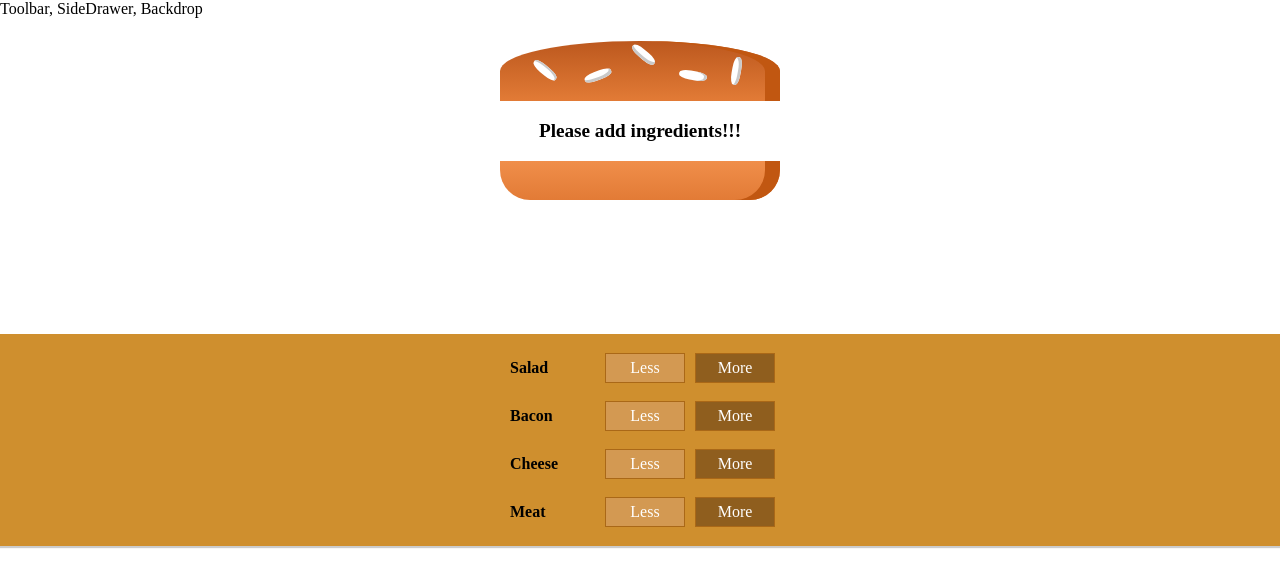
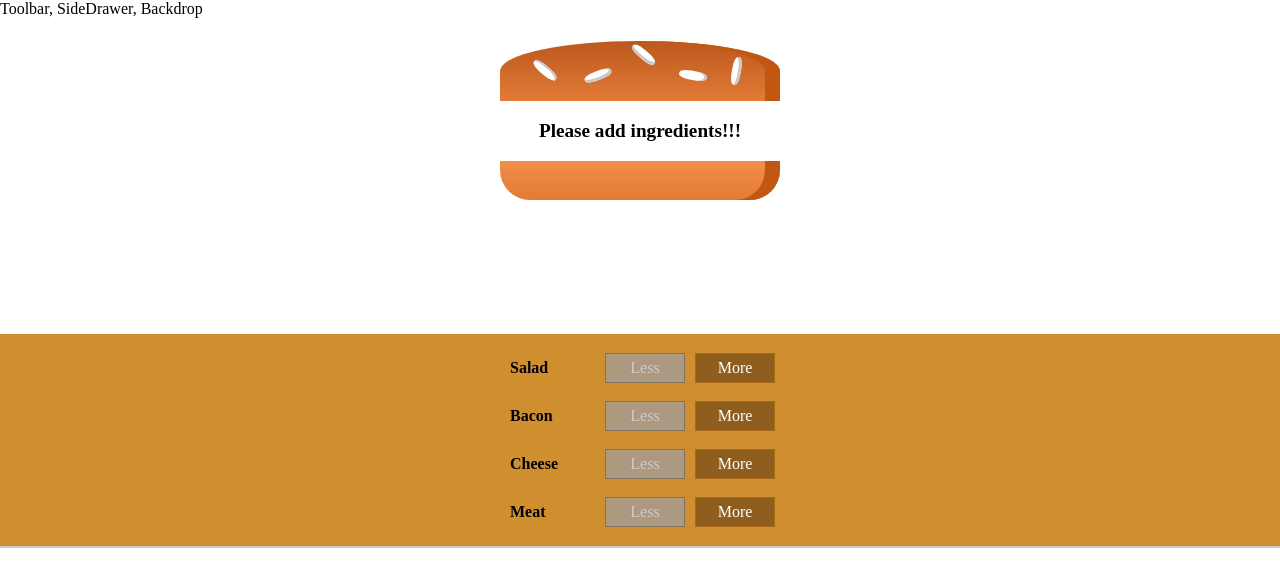
Before and after one commit to Alvacampos/BurgerApp, a React app: page / in a window 1280 px wide. Shown: the top 586 px of the page. Built offline with nearby package versions, Linux system fonts and the light colour scheme.

Commit message:
1.2v fix bug when removing 0 elements

```diff
--- a/src/components/Burger/BuildControls/BuildControl/BuildControl.js
+++ b/src/components/Burger/BuildControls/BuildControl/BuildControl.js
@@ -5,8 +5,13 @@
 	return (
 		<div className = { classes.BuildControl }>
 			<div className = { classes.Label }>{ props.label }</div>
-			<button className = { classes.Less } onClick = { props.delete }>Less</button>
-			<button className = { classes.More } onClick = { props.add }>More</button>
+			<button
+				className = { classes.Less }
+				onClick = { props.delete }
+				disabled = { props.disabled }>Less</button>
+			<button
+				className = { classes.More }
+				onClick = { props.add }>More</button>
 		</div>
 	);
 }
--- a/src/components/Burger/BuildControls/BuildControls.js
+++ b/src/components/Burger/BuildControls/BuildControls.js
@@ -20,6 +20,7 @@
 						label = { ctrl.label }
 						add = { () => props.add( ctrl.type ) }
 						delete = { () => props.delete( ctrl.type )}
+						disabled = { props.disabled[ctrl.type] }
 					/>
 				);
 			})}
--- a/src/containers/BurgerBuilder/BurgerBuilder.js
+++ b/src/containers/BurgerBuilder/BurgerBuilder.js
@@ -37,6 +37,9 @@
 
 	removeIngredient = ( type ) => {
 		const oldCount = this.state.ingredients[ type ];
+		if( oldCount <= 0){
+			return;
+		}
 		const newCount = oldCount - 1;
 		const updatedIngredientes = {
 			...this.state.ingredients
@@ -46,16 +49,22 @@
 		const oldPrice = this.state.totalPrice;
 		const newPrice = oldPrice - priceDeduction;
 		this.setState({ totalPrice: newPrice, ingredients: updatedIngredientes });
-
 	}
 
 	render(){
+		const disabledInfo = {
+			...this.state.ingredients
+		};
+		for(let key in disabledInfo){
+			disabledInfo[key] = disabledInfo[key] <= 0;
+		}
 		return(
 			<Auxiliary>
 				<Burger ingredients = { this.state.ingredients } />
 				<BuildControls
 					add = { this.addIngredient }
 					delete = { this.removeIngredient }
+					disabled = { disabledInfo }
 				/>
 			</Auxiliary>
 		);
```
